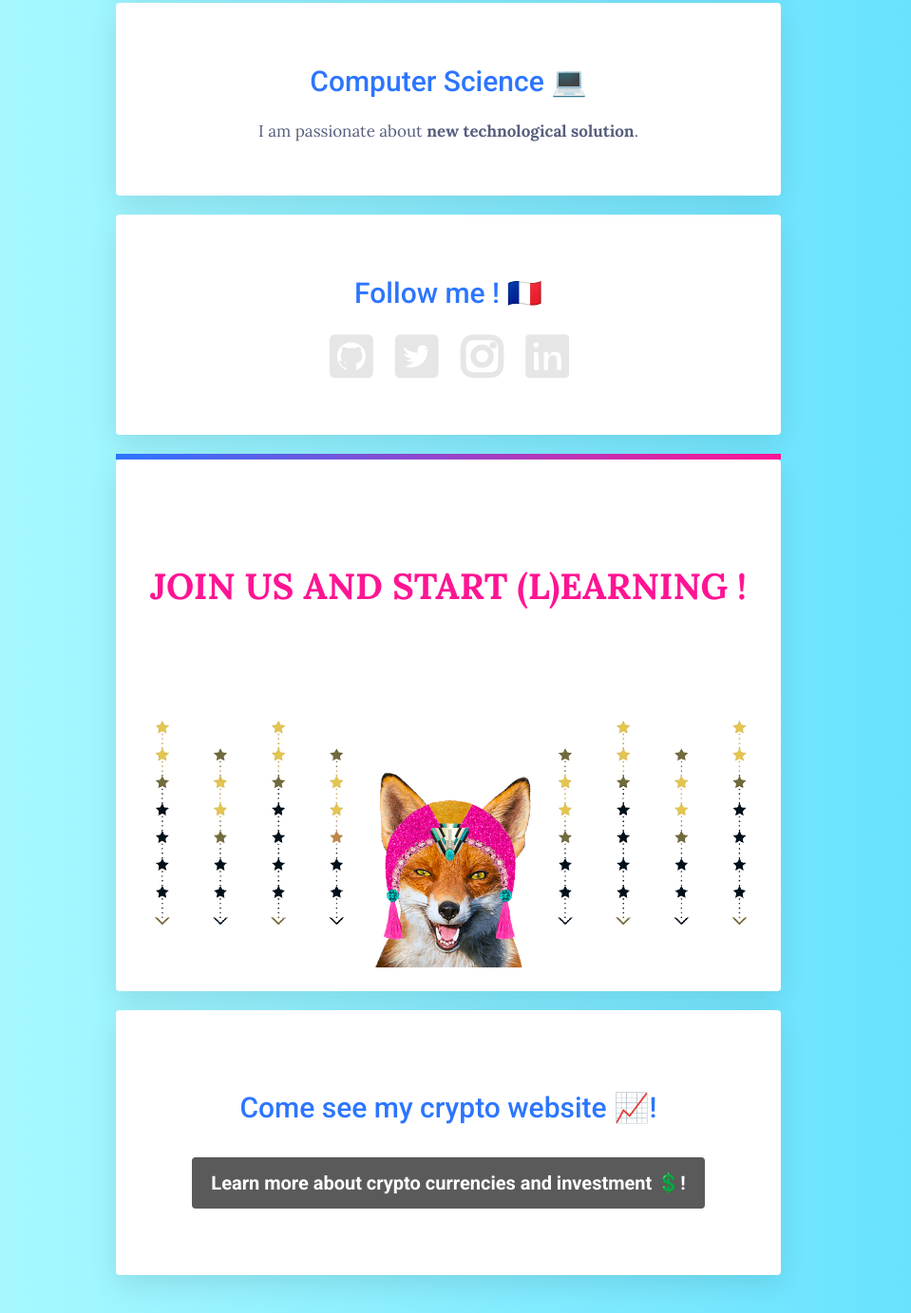
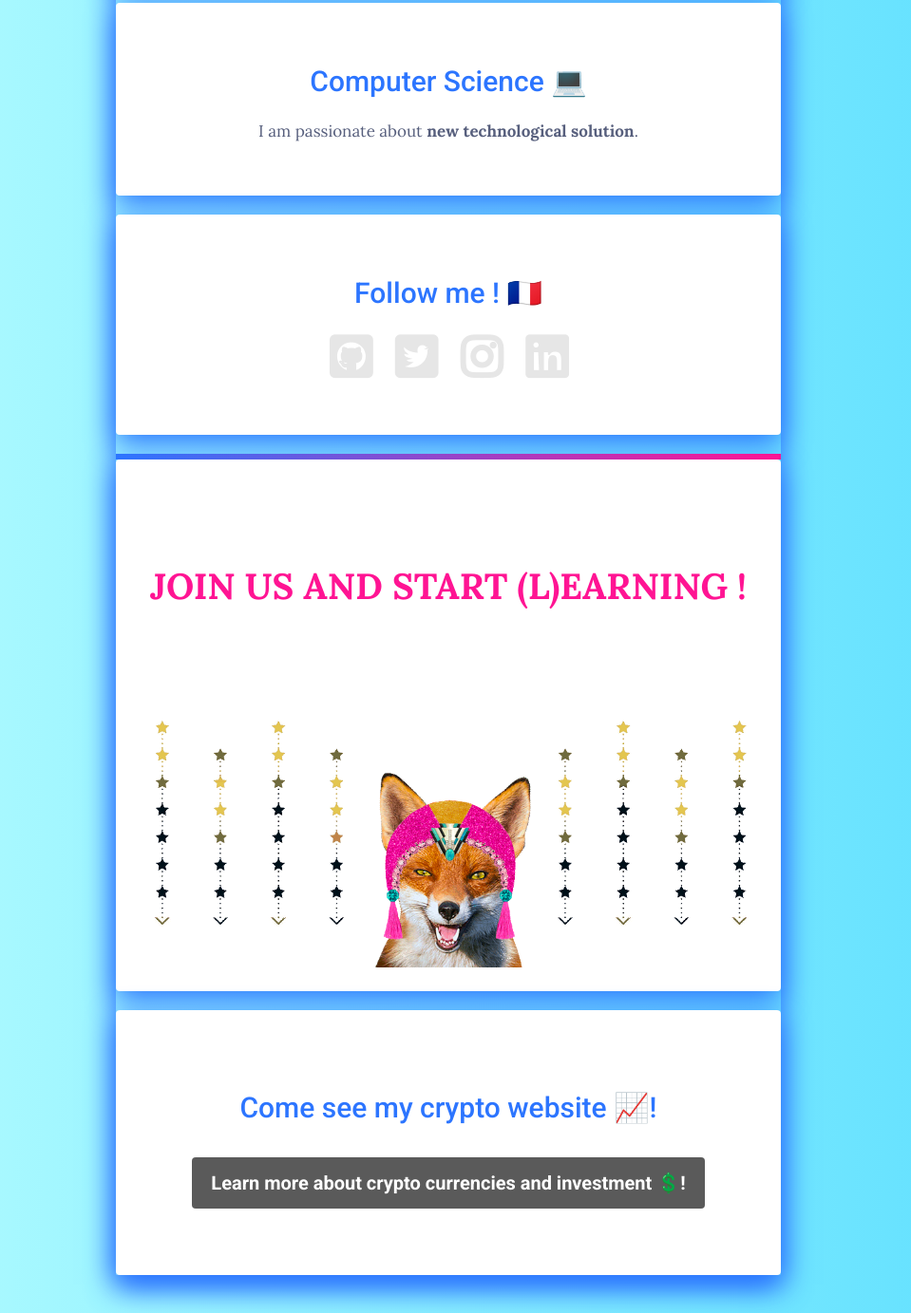
Before and after one commit to PelDoingCode/profile, a plain HTML site: page index.html in a window 1280 px wide. Shown: the part 714-2097 px from the top of the page at 95% size, without its empty margins (168-1127 px from the left). Drawn offline with Linux system fonts and the light colour scheme.

Commit message:
make my profile prettier

```diff
--- a/style.css
+++ b/style.css
@@ -47,6 +47,28 @@ a:hover {
 .container {
   width: 700px;
   margin: 40px auto;
+  box-shadow: 0 10px 30px #2C75FF;
+}
+.card-white:hover {
+
+  background-color: #b2fcff;
+  color: black;
+  box-shadow: 0 60px 60px #2C75FF;
+
+}
+.gif-picture:hover {
+
+  background-color: #b2fcff;
+  color:black;
+  box-shadow: 0 10px 30px #2C75FF;
+
+}
+.card-last:hover {
+
+  background-color: #b2fcff;
+  color: black;
+  box-shadow: 0 10px 30px #2C75FF;
+
 }
 
 @media (max-width: 960px) {
@@ -72,15 +94,17 @@ a:hover {
 .card-white {
   background-color: white;
   padding: 40px;
-  box-shadow: 0px 10px 30px rgba(0,0,0,0.1);
   border-radius: 4px;
   margin: 20px 0px;
   text-align: center;
+  box-shadow: 0 10px 30px #2C75FF;
+
+
 }
 .card-last {
   background-color: white;
   padding: 60px;
-  box-shadow: 0px 10px 30px rgba(0,0,0,0.1);
+  box-shadow: 0 10px 30px #2C75FF;
   border-radius: 4px;
   margin: 20px 0px;
   text-align: center;
@@ -166,7 +190,7 @@ a:hover {
 .gif-picture {
   background-color: white;
   padding: 20px;
-  box-shadow: 0px 10px 30px rgba(0,0,0,0.1);
+  box-shadow: 0 10px 30px #2C75FF;
   border-radius: 4px;
   margin: 10px 10px;
   text-align: center;
```
